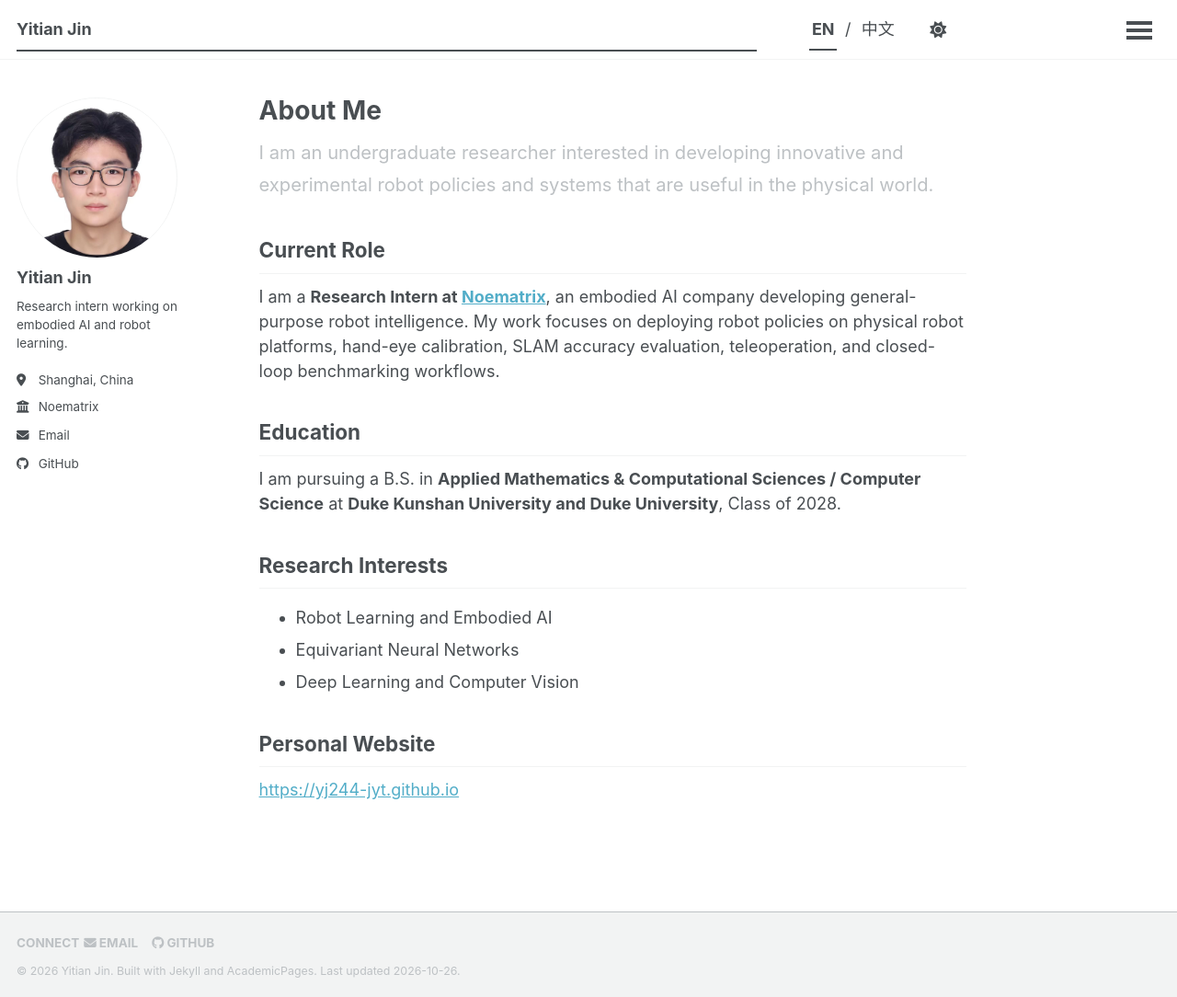
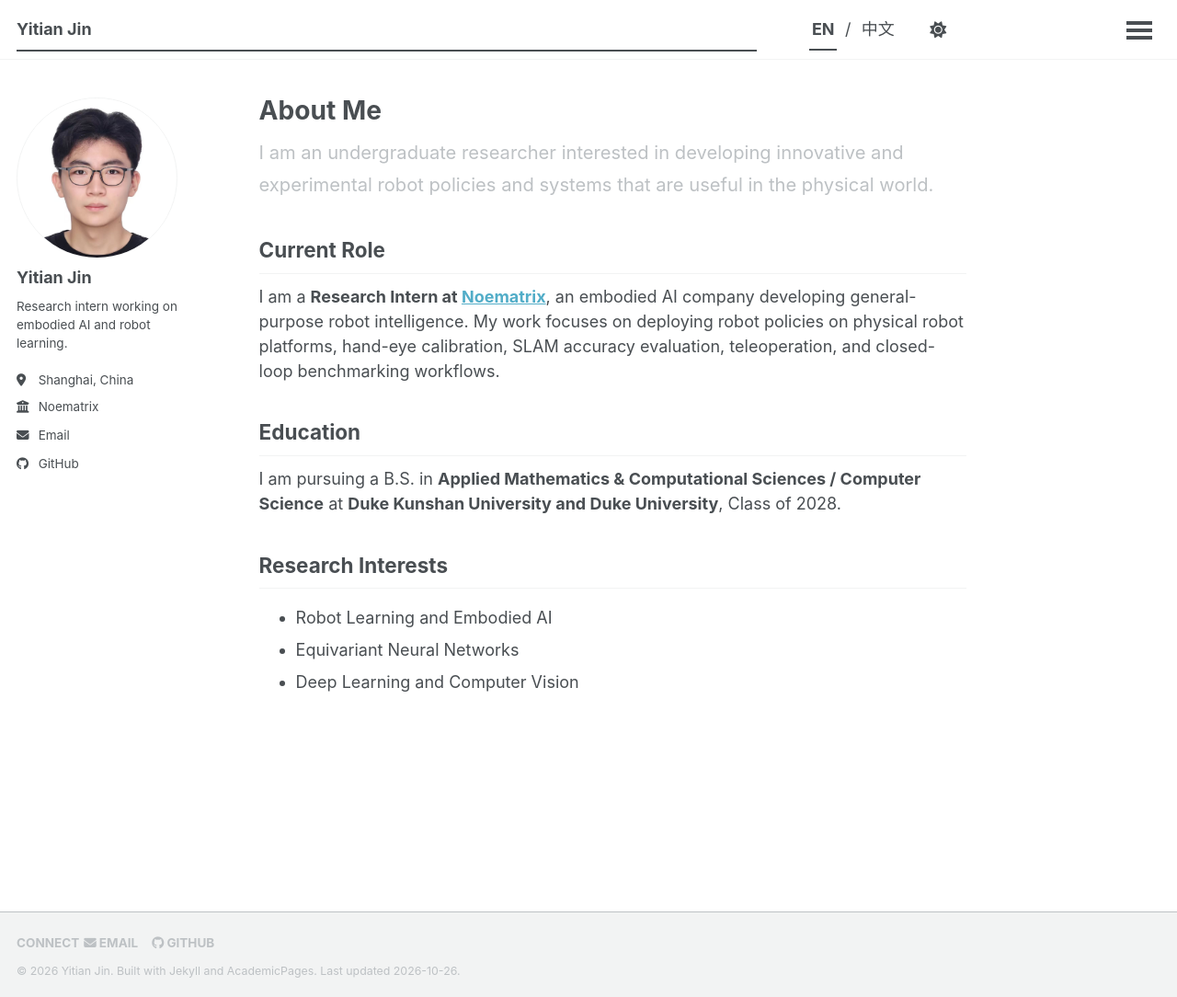
Before and after one commit to yj244-jyt/yj244-jyt.github.io, a Jekyll site: the page built from _pages/about.md, in a window 1280 px wide and 1084 px high. Shown: the whole window at 92% size. Built offline with Jekyll 4.4.1, drawn with Linux system fonts in a browser that asks for light colours; a script that is not in the unit is left out.

Commit message:
Remove homepage self-link

```diff
--- a/_pages/about.md
+++ b/_pages/about.md
@@ -24,7 +24,3 @@ I am pursuing a B.S. in **Applied Mathematics & Computational Sciences / Compute
 - Robot Learning and Embodied AI
 - Equivariant Neural Networks
 - Deep Learning and Computer Vision
-
-## Personal Website
-
-[https://yj244-jyt.github.io](https://yj244-jyt.github.io)
```
